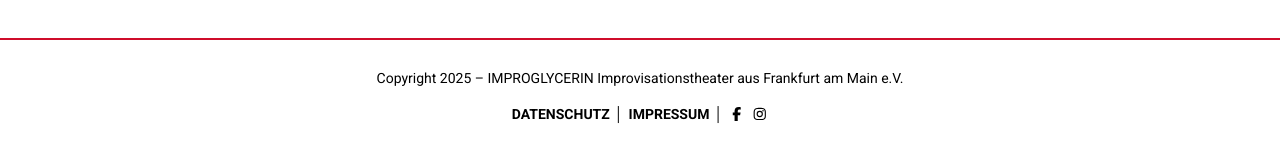
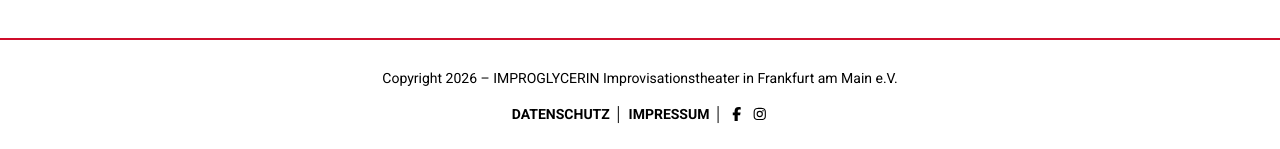
Before and after one commit to Birdy2014/improglycerin.de, a Next.js app: page / in a window 1280 px wide. Shown: the part 2947-3096 px from the top of the page. Built offline with nearby package versions, Linux system fonts and the light colour scheme.

Commit message:
Fix footer text and increment copyright year

```diff
--- a/app/_components/Footer.tsx
+++ b/app/_components/Footer.tsx
@@ -10,8 +10,8 @@ export default function Footer() {
       <div className="centerContainer">
         <div className={styles.center}>
           <div>
-            Copyright 2025 – IMPROGLYCERIN Improvisationstheater aus Frankfurt
-            am Main e.V.
+            Copyright 2026 – IMPROGLYCERIN Improvisationstheater in Frankfurt am
+            Main e.V.
           </div>
           <div className={styles.links}>
             <Link href="/datenschutz">DATENSCHUTZ</Link>
```
